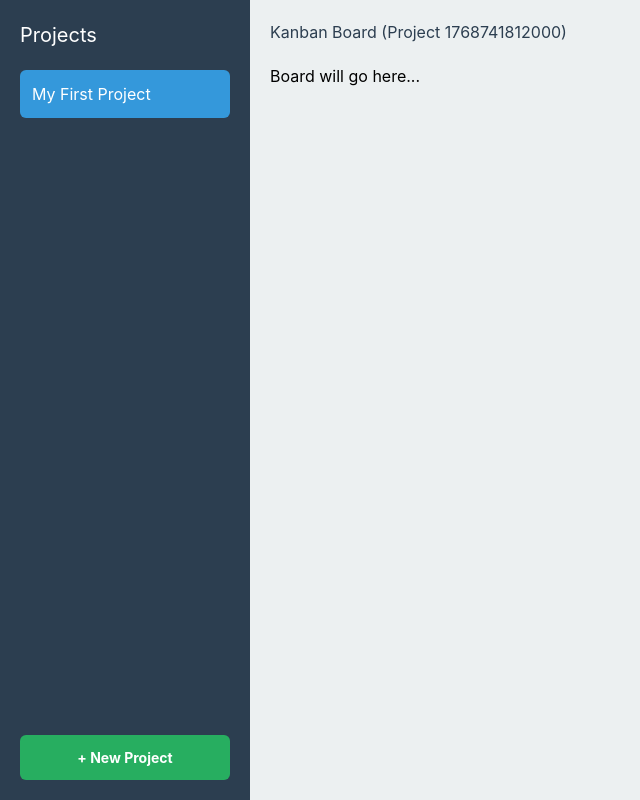
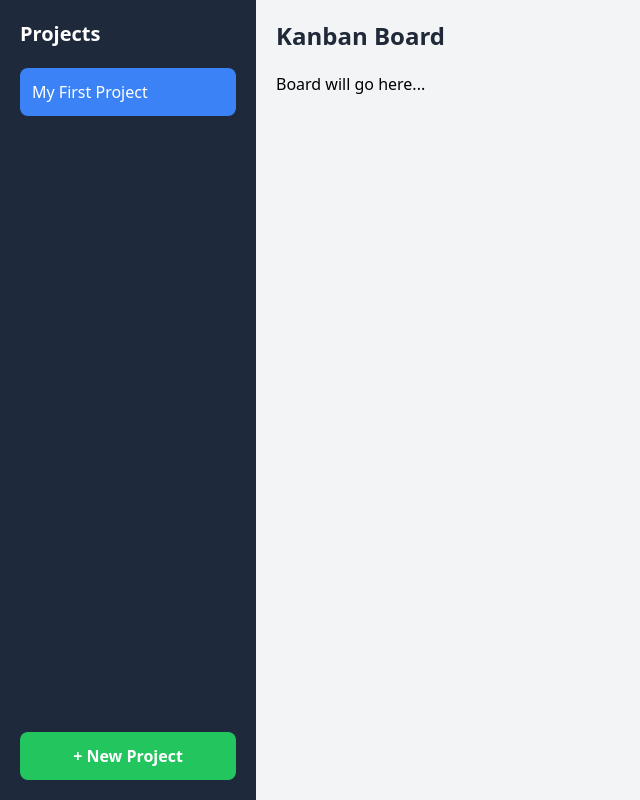
Before and after one commit to Jomm31/Task-Manager, a React (Create React App) app: page / in a window 1280 px wide. Shown: the whole page, without its empty margins (0-640 px from the left). Built offline with nearby package versions, Linux system fonts and the light colour scheme.

Commit message:
kanbanboard

```diff
--- a/src/App.js
+++ b/src/App.js
@@ -1,7 +1,8 @@
 import React, { useState, useEffect } from 'react';
 import { useSelector, useDispatch } from 'react-redux';
 import { addProjectWithColumns } from './actions/projectActions';
-import './App.css';
+import Sidebar from './components/sidebar/Sidebar.js'
+import KanbanBoard from './components/board/KanbanBoard.js'
 
 function App() {
   const dispatch = useDispatch();
@@ -27,35 +28,21 @@ function App() {
   }, [projects]);
 
   return (
-    <div className="app">
-      {/* Sidebar - Left side */}
-      <div className="sidebar">
-        <h2>Projects</h2>
-        <div className="project-list">
-          {projects.map(project => (
-            <div
-              key={project.id}
-              className={`project-item ${selectedProjectId === project.id ? 'active' : ''}`}
-              onClick={() => setSelectedProjectId(project.id)}
-            >
-              {project.name}
-            </div>
-          ))}
-        </div>
-        <button className="add-project-btn">+ New Project</button>
-      </div>
+    <div className= 'flex h-screen'>
+      <Sidebar
+        projects = {projects}
+        selectedProjectId = {selectedProjectId}
+        onSelectProject = {setSelectedProjectId}
+      />
 
-      {/* Main Content - Right side */}
-      <div className="main-content">
+      <div className="flex-1 bg-gray-100 p-5 overflow-auto">
         {selectedProjectId ? (
-          <div className="kanban-board">
-            <h1>Kanban Board (Project {selectedProjectId})</h1>
+          <div>
+            <h1 className="text-2xl font-bold text-gray-800 mb-5">Kanban Board</h1>
             <p>Board will go here...</p>
           </div>
         ) : (
-          <div className="empty-state">
-            <p>Select a project to view tasks</p>
-          </div>
+          <p className= "text-gray-500">Select a project</p>
         )}
       </div>
     </div>
--- a/src/components/board/KanbanBoard.js
+++ b/src/components/board/KanbanBoard.js
@@ -0,0 +1,34 @@
+import { useSelector } from 'react-redux';
+import { selectColumnsByProject } from '../../selectors/columnSelectors'
+
+function KanbanBoard({ projectId }){
+    // Get columns for this project from Redux
+    const columns = useSelector(state => selectColumnsByProject(state, projectId));
+
+    return (
+        <div className= "flex gap-4 h-full">
+            {columns.map(column => (
+                <div
+                    key={column.id}
+                    className="w-72 bg-gray-200 rounded-lg p-4 flex flex-col"
+                >
+
+                    {/*Column Header */}
+                    <h3 className="font-bold text-gray-700 mb-3">{column.name}</h3>
+
+                    {/* Task will go here*/}
+                    <div className= "flex-1 overflow-y-auto">
+                        <p className = "text-gray-400 text-sm">Task go here...</p>
+                    </div>
+
+                    {/* Add task button */}
+                    <button className= "mt-2 p-2 text-gray-500 hover:bg-gray-300 rounded text-left">
+                        + Add Task
+                    </button>
+                </div>
+            ))}
+        </div>
+    );
+}
+
+export default KanbanBoard;
--- /dev/null
+++ b/src/components/sidebar/Sidebar.js
@@ -0,0 +1,29 @@
+
+function Sidebar({ projects, selectedProjectId, onSelectProject }) {
+  return (
+    <div className="w-64 bg-slate-800 text-white p-5 flex flex-col">
+      <h2 className="text-xl font-bold mb-5">Projects</h2>
+
+      <div className="flex-1 overflow-y-auto">
+        {projects.map(project => (
+          <div
+            key={project.id}
+            onClick={() => onSelectProject(project.id)}
+            className={`p-3 mb-2 rounded-lg cursor-pointer transition-colors
+              ${selectedProjectId === project.id
+                ? 'bg-blue-500'
+                : 'bg-slate-700 hover:bg-slate-600'}`}
+          >
+            {project.name}
+          </div>
+        ))}
+      </div>
+
+      <button className="w-full p-3 mt-3 bg-green-500 hover:bg-green-600 text-white rounded-lg font-bold transition-colors">
+        + New Project
+      </button>
+    </div>
+  );
+}
+
+export default Sidebar;
```
Also changed, not shown: src/components/sidebar.js/Sidebar.js (deleted), src/components/sidebar/ProjectItem.js (added).
